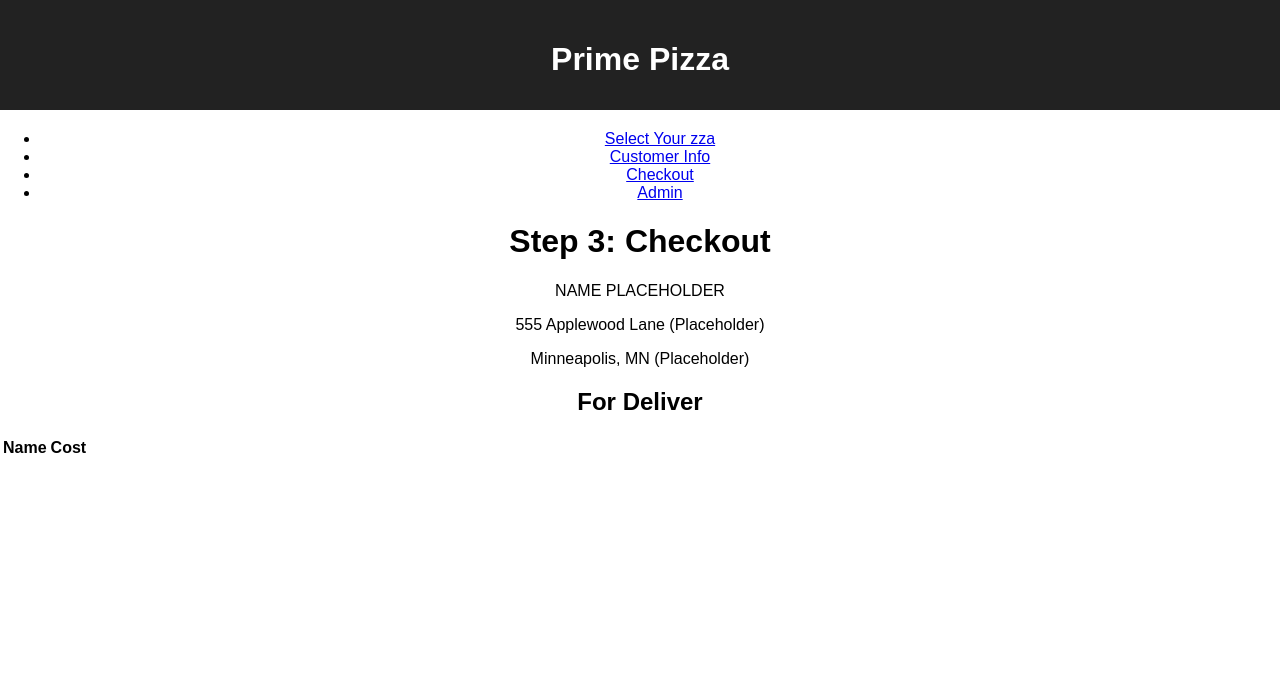
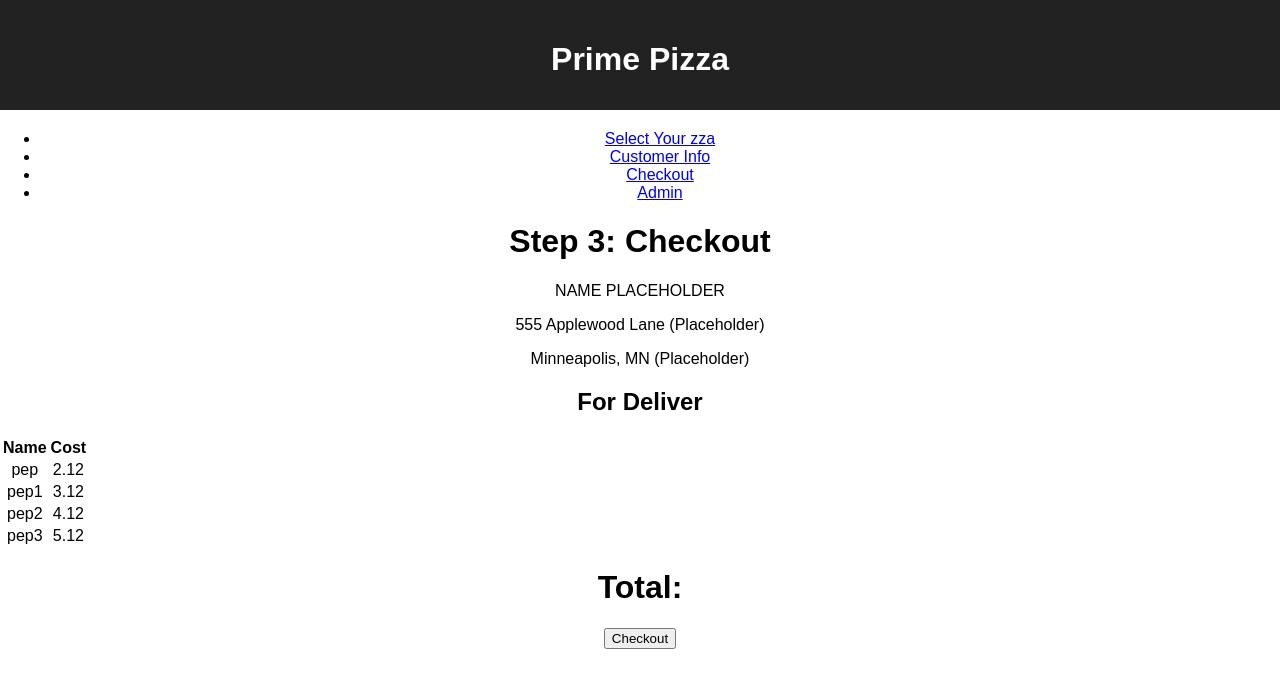
Before and after one commit to PaulNorling/redux-pizza-parlor, a React (Create React App) app: page /#/Checkout in a window 1280 px wide. Shown: the top 688 px of the page. Built offline with nearby package versions, Linux system fonts and the light colour scheme; no server answers.

Commit message:
Checkout listing items complete

```diff
--- a/src/components/Checkout/Checkout.jsx
+++ b/src/components/Checkout/Checkout.jsx
@@ -1,4 +1,5 @@
 import { useState } from 'react';
+import axios from 'axios';
 
 function Checkout(){
     const [name, setName] = useState('NAME PLACEHOLDER');
@@ -16,6 +17,12 @@ function Checkout(){
         ]
     )
 
+    const handleCheckout = () => {
+        console.log('Checkout Attempt');
+        //pass object to database as order
+
+    }
+
 
     return(
         <>
@@ -29,7 +36,7 @@ function Checkout(){
                 </div>
                 <h2 id="deliver-takeout">{deliverOrTakeout}</h2>
             </div>
-            <table>
+            <table id='user-order-recipe'>
                 <thead>
                     <tr>
                         <th>Name</th>
@@ -39,9 +46,18 @@ function Checkout(){
 
                 <tbody>
                     {console.log(checkoutItemsArray)}
+                    {checkoutItemsArray.map((item, index) => {
+                        return(
+                            <tr key={index}>
+                                <td>{item.name}</td>
+                                <td>{item.price}</td>
+                            </tr>
+                        )
+                    })}
                 </tbody>
             </table>
-
+            <h1>Total: </h1>
+            <button onClick={handleCheckout}>Checkout</button>
         </div>
         </>
     )
```
